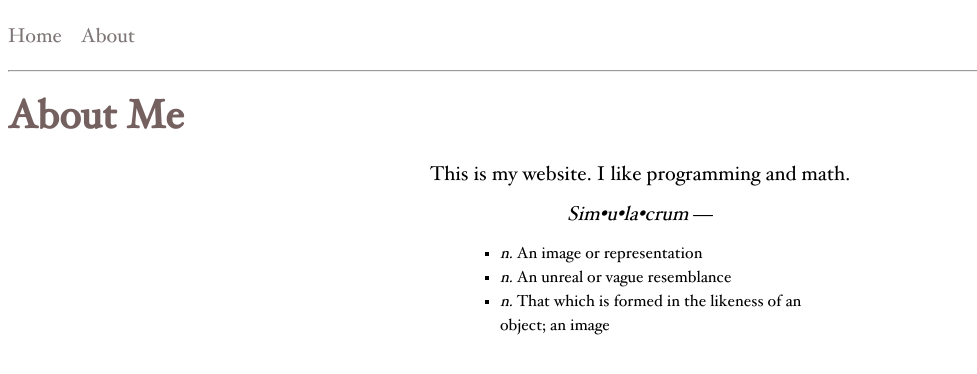
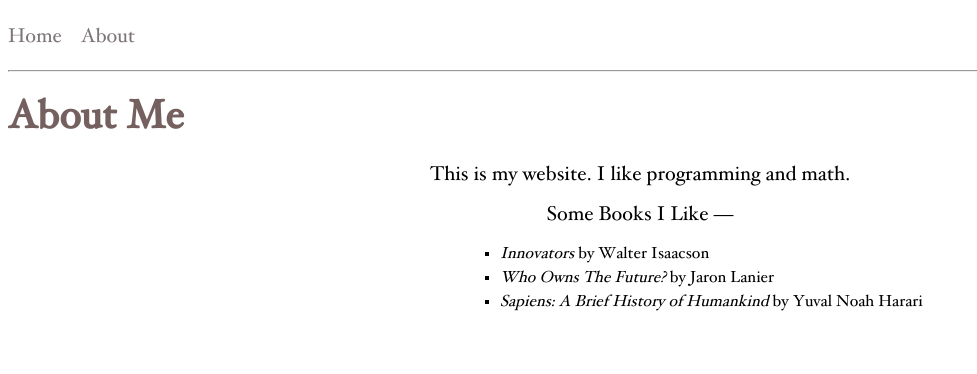
Before and after one commit to m4rtyr/m4rtyr.github.io, a Jekyll site: the page built from about.html, in a window 1280 px wide. Shown: the top 374 px of the page, without its empty margins (0-977 px from the left). Built offline with Jekyll 4.4.1, drawn with Linux system fonts in a browser that asks for light colours; comment, search, counter and statistics services are not loaded.

Commit message:
Changed about page

```diff
--- a/_sass/about.scss
+++ b/_sass/about.scss
@@ -6,3 +6,7 @@
   margin-right: auto;
   width: 20em;
 }
+
+.aboutli {
+  white-space: pre;
+}
--- a/about.html
+++ b/about.html
@@ -8,10 +8,10 @@ use_math: false
 <p class="basep">This is my website. I like programming and math.</p>
 
 <p class="basep">
-    <div align="center" class="basep"><em>Sim•u•la•crum</em> — </div>
+    <div align="center" class="basep">Some Books I Like — </div>
     <ul class="aboutul">
-      <li><em>n.</em>&nbsp;An image or representation</li>
-      <li><em>n.</em>&nbsp;An unreal or vague resemblance</li>
-      <li><em>n.</em>&nbsp;That which is formed in the likeness of an object; an image</li>
+      <li class="aboutli"><em>Innovators</em>&nbsp;by Walter Isaacson</li>
+      <li class="aboutli"><em>Who Owns The Future?</em>&nbsp;by Jaron Lanier</li>
+      <li class="aboutli"><em>Sapiens: A Brief History of Humankind</em>&nbsp;by Yuval Noah Harari</li>
     </ul>
 </p>
```
